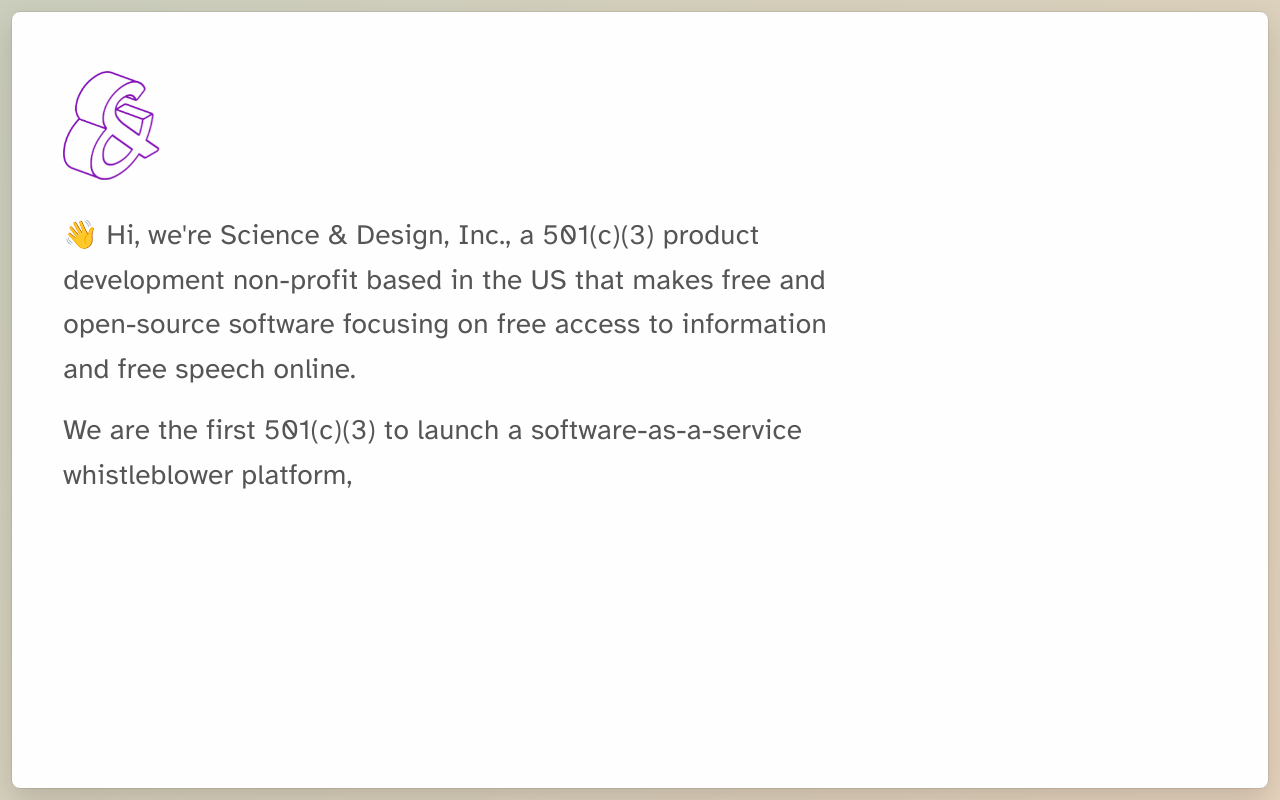
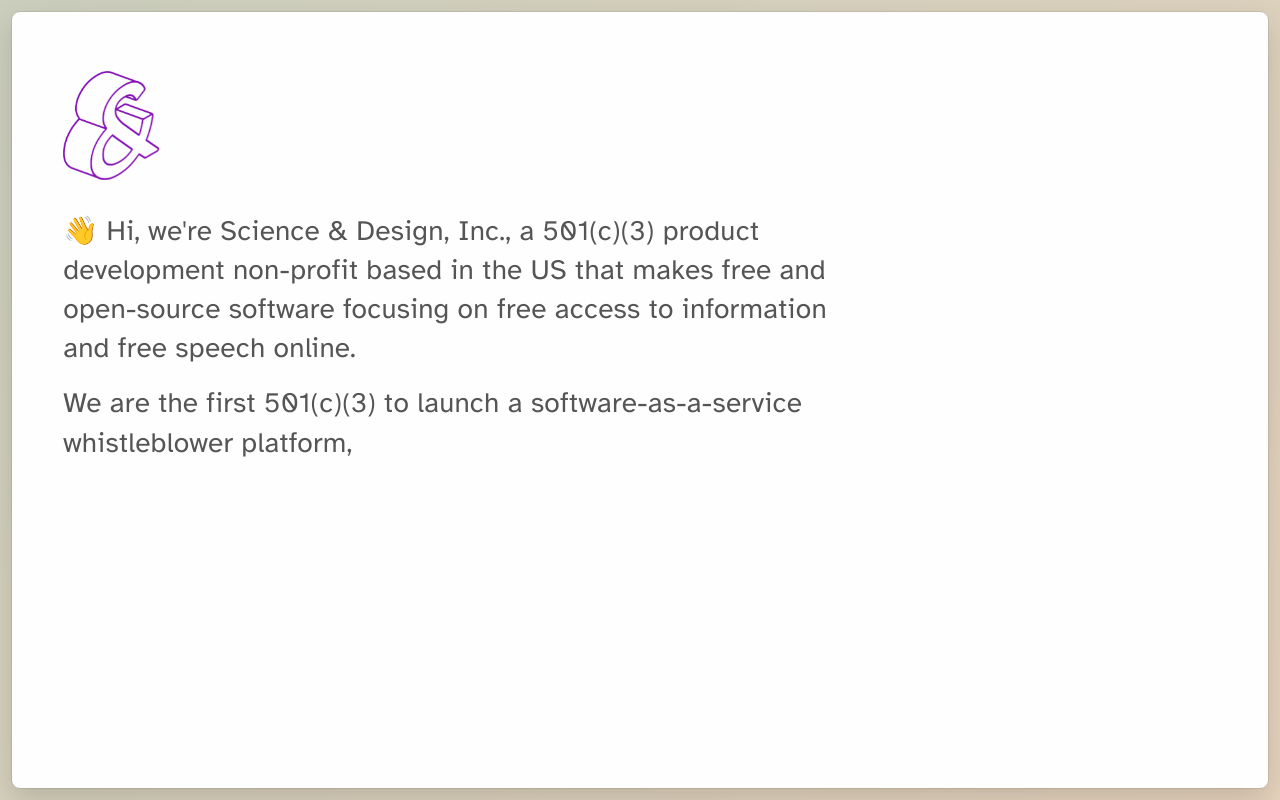
Before and after one commit to scidsg/scidsg-website, a PHP site: page / in a window 1280 px wide. Run offline with PHP 8.4, Linux system fonts and the light colour scheme.

Commit message:
Update style.css

```diff
--- a/css/style.css
+++ b/css/style.css
@@ -37,7 +37,7 @@
     background: var(--bg);
     color: var(--fg);
     font-family: "Atkinson Hyperlegible", system-ui, -apple-system, Segoe UI, Roboto, Helvetica, Arial, sans-serif;
-    line-height: 1.6;
+    line-height: 1.4;
     -webkit-font-smoothing: antialiased;
     display: grid;
     place-items: start start;
```
